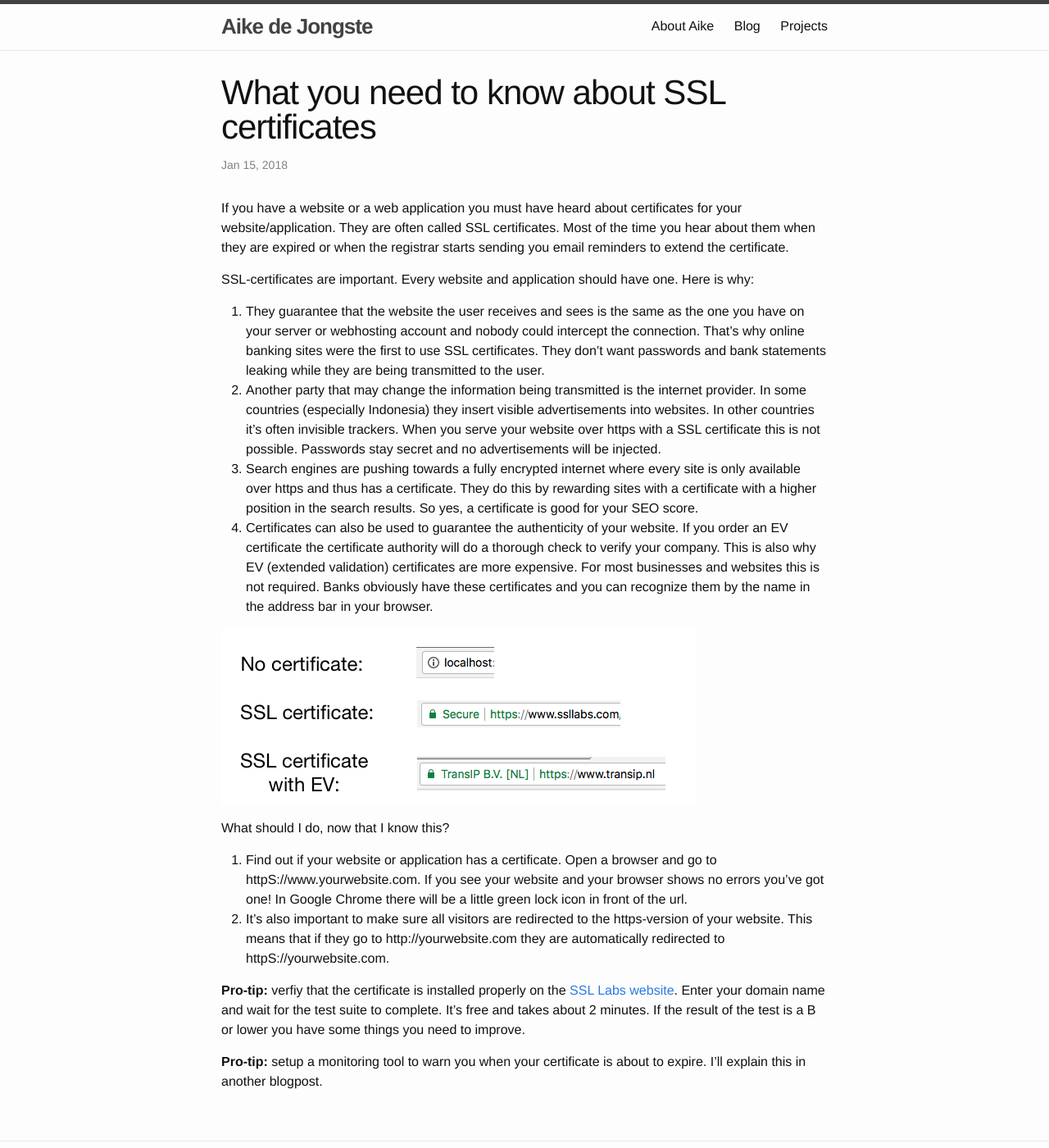
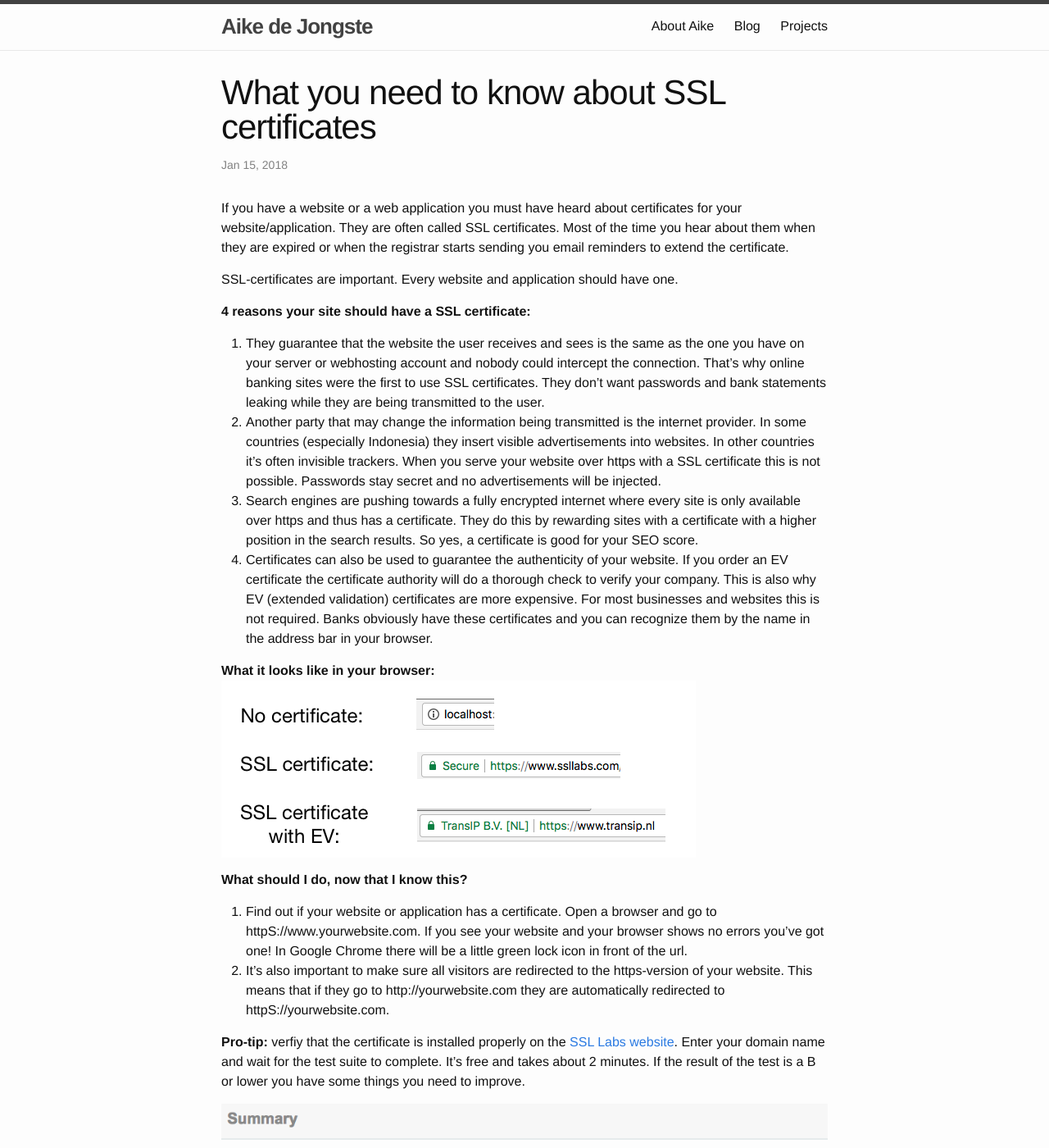
Before and after one commit to AikedeJongste/www.aikedejongste.nl, a Jekyll site: the page built from _posts/2018-01-15-what-you-need-to-know-about-ssl-certificates.md, in a window 1280 px wide and 1400 px high. Shown: the whole window at 82% size. Built offline with Jekyll 4.4.1, drawn with Linux system fonts in a browser that asks for light colours; some of the changed text lies outside the part shown.

Commit message:
improve post

```diff
--- a/_posts/2018-01-15-what-you-need-to-know-about-ssl-certificates.md
+++ b/_posts/2018-01-15-what-you-need-to-know-about-ssl-certificates.md
@@ -11,8 +11,8 @@ SSL certificates. Most of the time you hear about them when they are expired or
 when the registrar starts sending you email reminders to extend the certificate.
 
 SSL-certificates are important. Every website and application should have one.
-Here is why:
 
+**4 reasons your site should have a SSL certificate:**
 1. They guarantee that the website the user receives and sees is the same as the
    one you have on your server or webhosting account and nobody could intercept
    the connection. That’s why online banking sites were the first to use
@@ -34,9 +34,10 @@ Here is why:
    required. Banks obviously have these certificates and you can recognize them
    by the name in the address bar in your browser.
 
+**What it looks like in your browser:**
 ![Different types](/assets/certificates.png){:class="img-responsive"}
 
-What should I do, now that I know this?
+**What should I do, now that I know this?**
 
 1. Find out if your website or application has a certificate. Open a browser and go to
 httpS://www.yourwebsite.com. If you see your website and your browser shows no
@@ -52,5 +53,8 @@ website](https://www.ssllabs.com/ssltest/). Enter your domain name and wait for
 the test suite to complete. It's free and takes about 2 minutes. If the result
 of the test is a B or lower you have some things you need to improve.
 
-**Pro-tip:** setup a monitoring tool to warn you when your certificate is about
+![SSL Labs results](/assets/ssllabs.png){:class="img-responsive"}
+
+**Pro-tip:** setup a [monitoring tool](https://updown.io/r/vw0un
+) to warn you when your certificate is about
 to expire. I'll explain this in another blogpost.
```
Also changed, not shown: assets/ssllabs.png (added).
